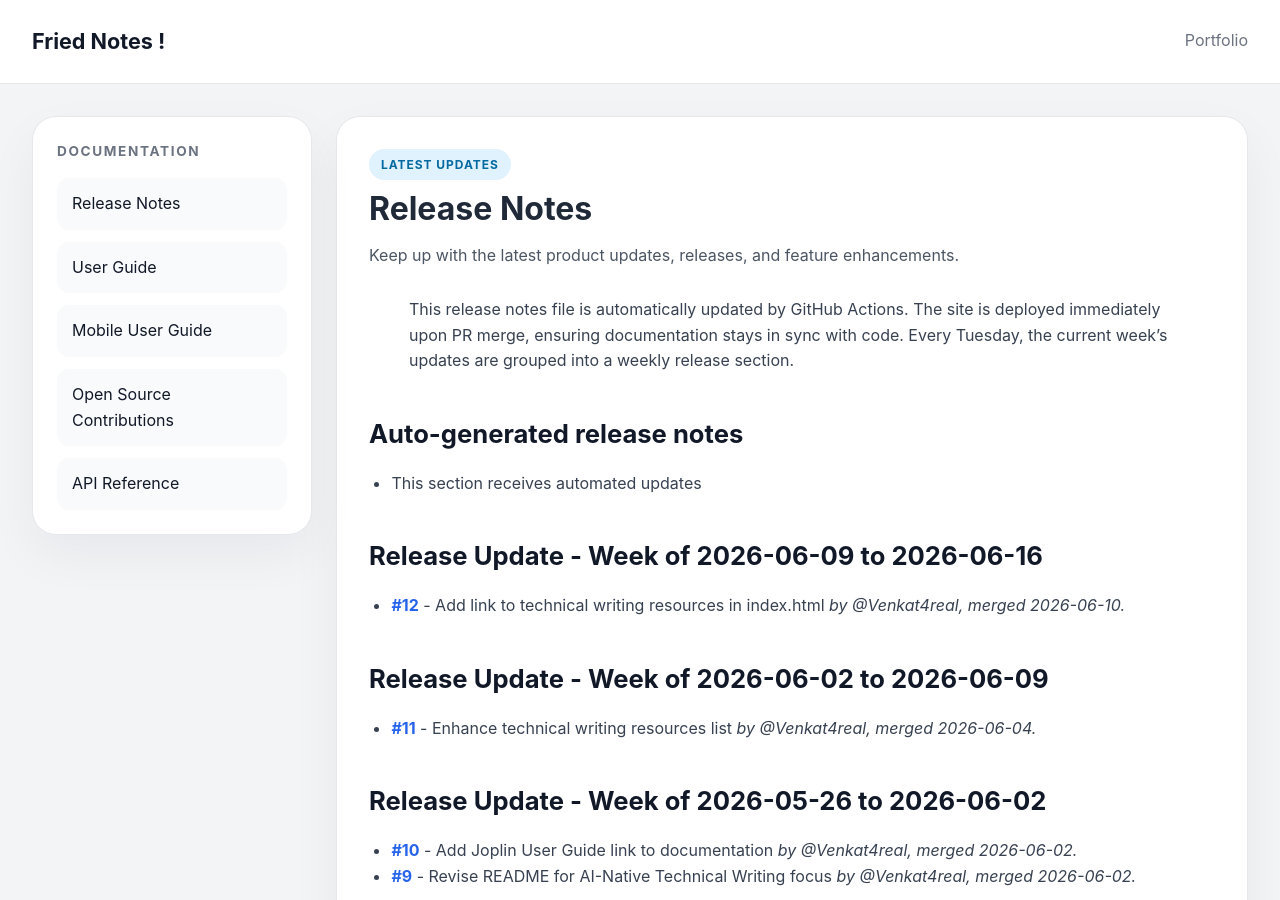
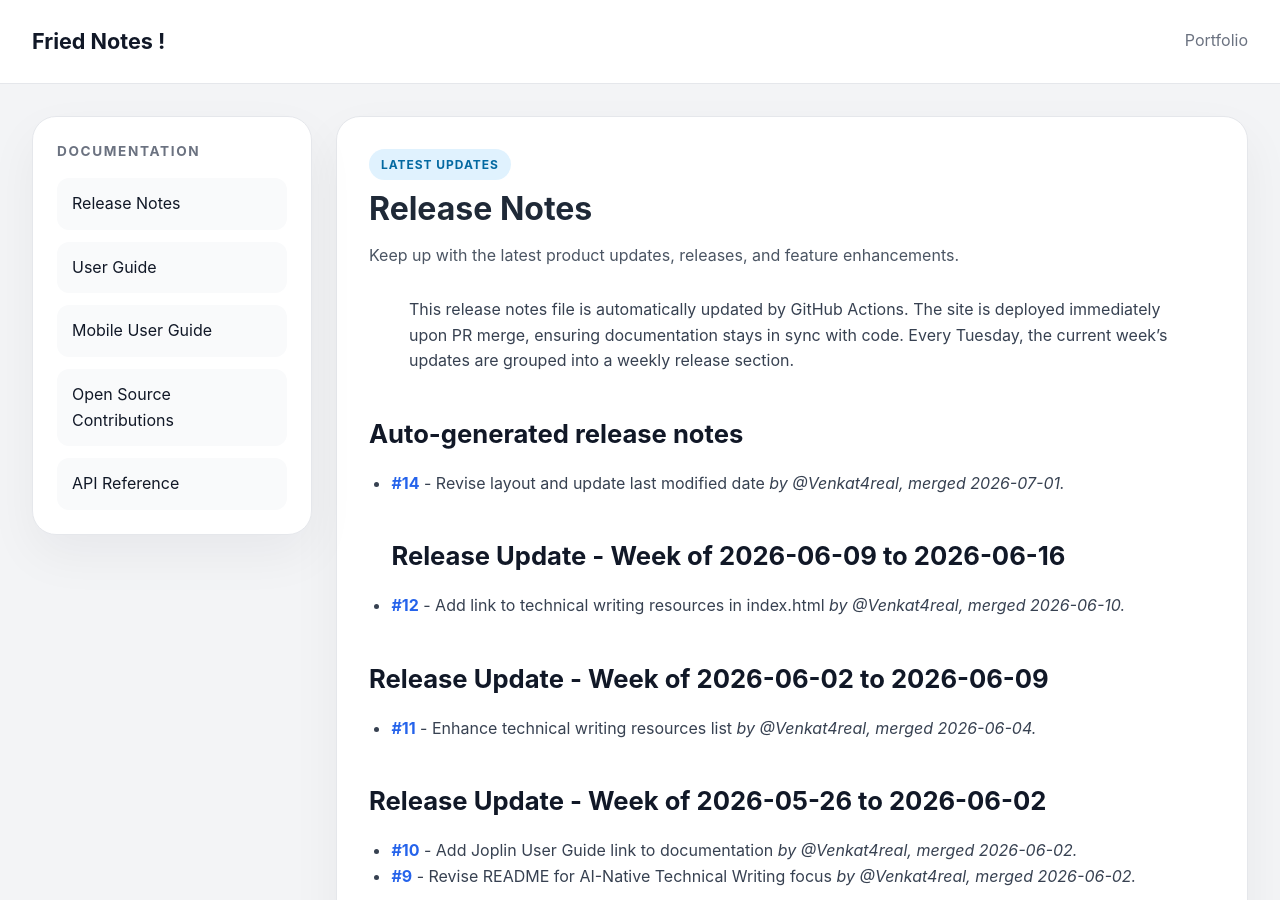
Before and after one commit to Venkat4real/FriedNotes, a Jekyll site: the page built from docs/release_notes.md, in a window 1280 px wide and 900 px high. Built offline with Jekyll 4.4.1, drawn with Linux system fonts in a browser that asks for light colours.

Commit message:
docs: auto-update release notes for pull_request cycle

```diff
--- a/docs/release_notes.md
+++ b/docs/release_notes.md
@@ -9,8 +9,7 @@ description: Keep up with the latest product updates, releases, and feature enha
 > Every Tuesday, the current week's updates are grouped into a weekly release section.
 
 ## Auto-generated release notes
-- This section receives automated updates
-
+- **[#14](https://github.com/Venkat4real/FriedNotes/pull/14)** - Revise layout and update last modified date *by @Venkat4real, merged 2026-07-01.*
 ## Release Update - Week of 2026-06-09 to 2026-06-16
 
 - **[#12](https://github.com/Venkat4real/FriedNotes/pull/12)** - Add link to technical writing resources in index.html *by @Venkat4real, merged 2026-06-10.*
```
